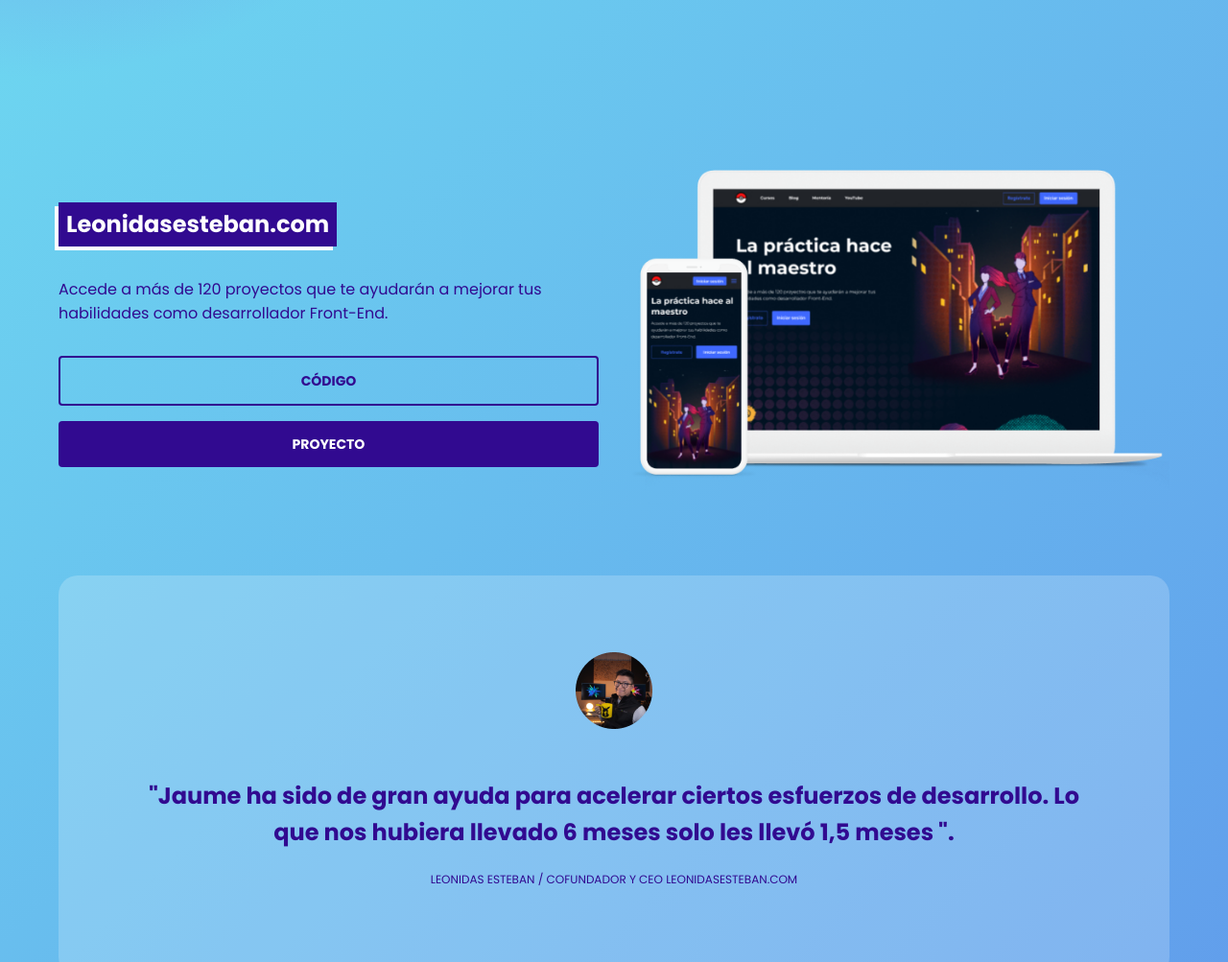
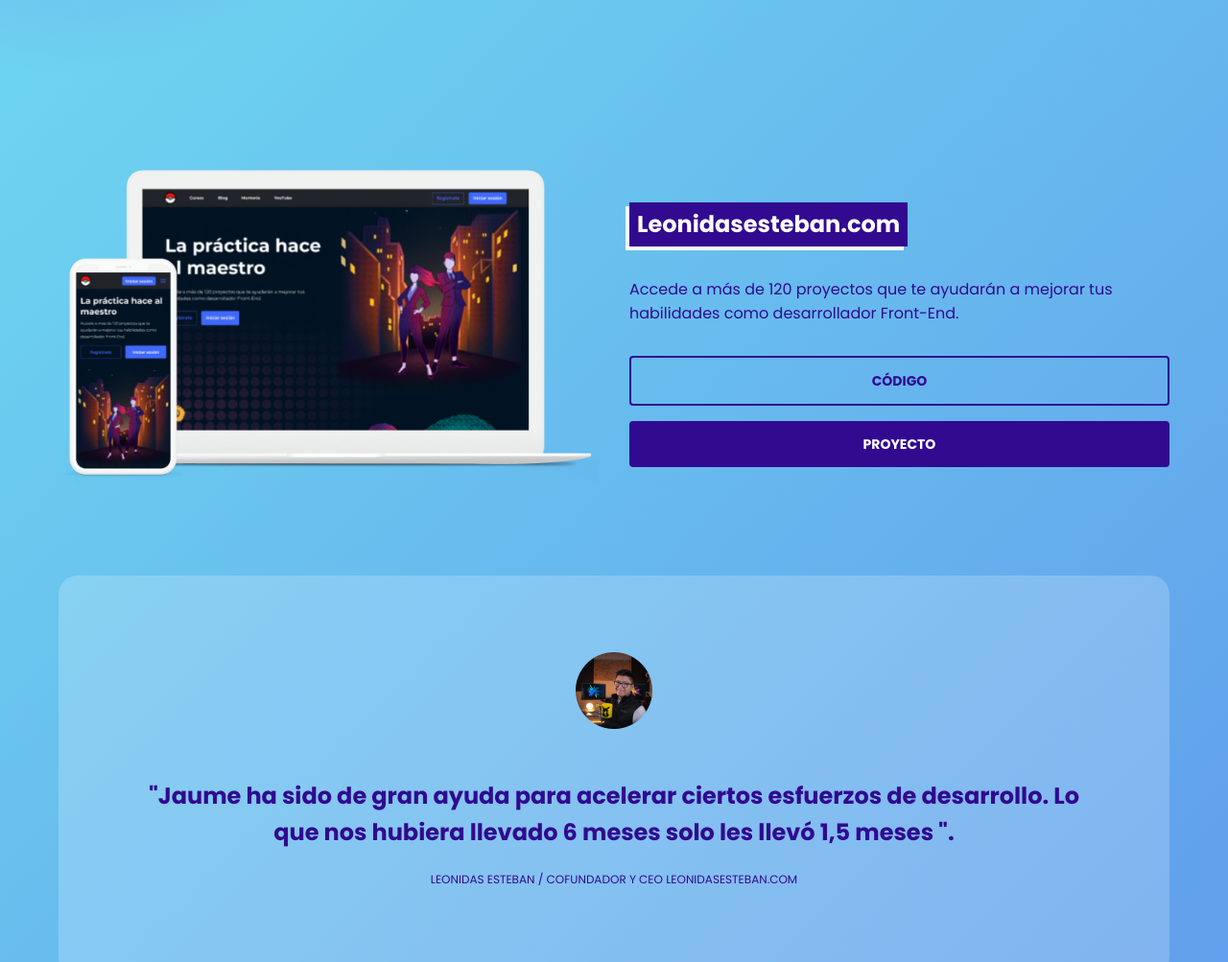
Before and after one commit to manueledwardopaez/portafolio-de-jaume, a plain HTML site: page index.html in a window 1280 px wide. Shown: the part 954-1957 px from the top of the page at 96% size. Drawn offline with Linux system fonts and the light colour scheme.

Commit message:
fix projects order

```diff
--- a/index.html
+++ b/index.html
@@ -63,7 +63,7 @@
             </div>
         </div>
 
-        <div class="project" id="project">
+        <div class="project p1" id="project">
             <div class="project-image">
                 <img src="./images/macbook.png" alt="Imagen del proyecto">
 
@@ -111,7 +111,7 @@
             </div>
         </div>
 
-        <div class="project">
+        <div class="project p1">
             <div class="project-image pi">
                 <img src="./images/📱 Iphone X.png" alt="Imagen del proyecto">
             </div>
--- a/project.css
+++ b/project.css
@@ -11,6 +11,10 @@
     display: flex;
     flex-direction: column;
     gap: 16px;
+}
+
+.p1 {
+    flex-direction: row-reverse;
 }
 
 @media screen and (min-width: 768px) {
@@ -31,6 +35,7 @@
         align-items: center;
     }
 
+
     .project:nth-child(odd) .project-image{
         order: 2;
         flex: 1;
```
